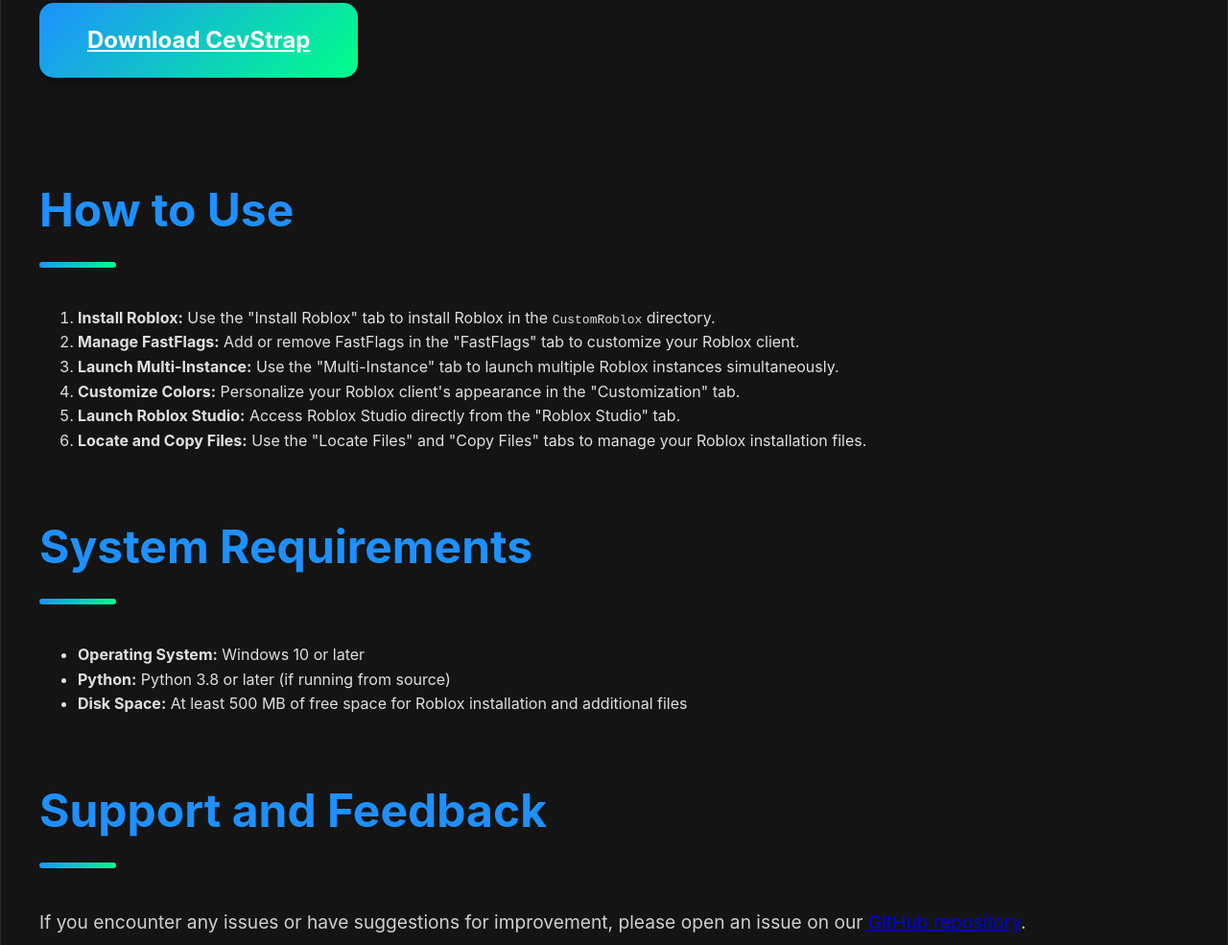
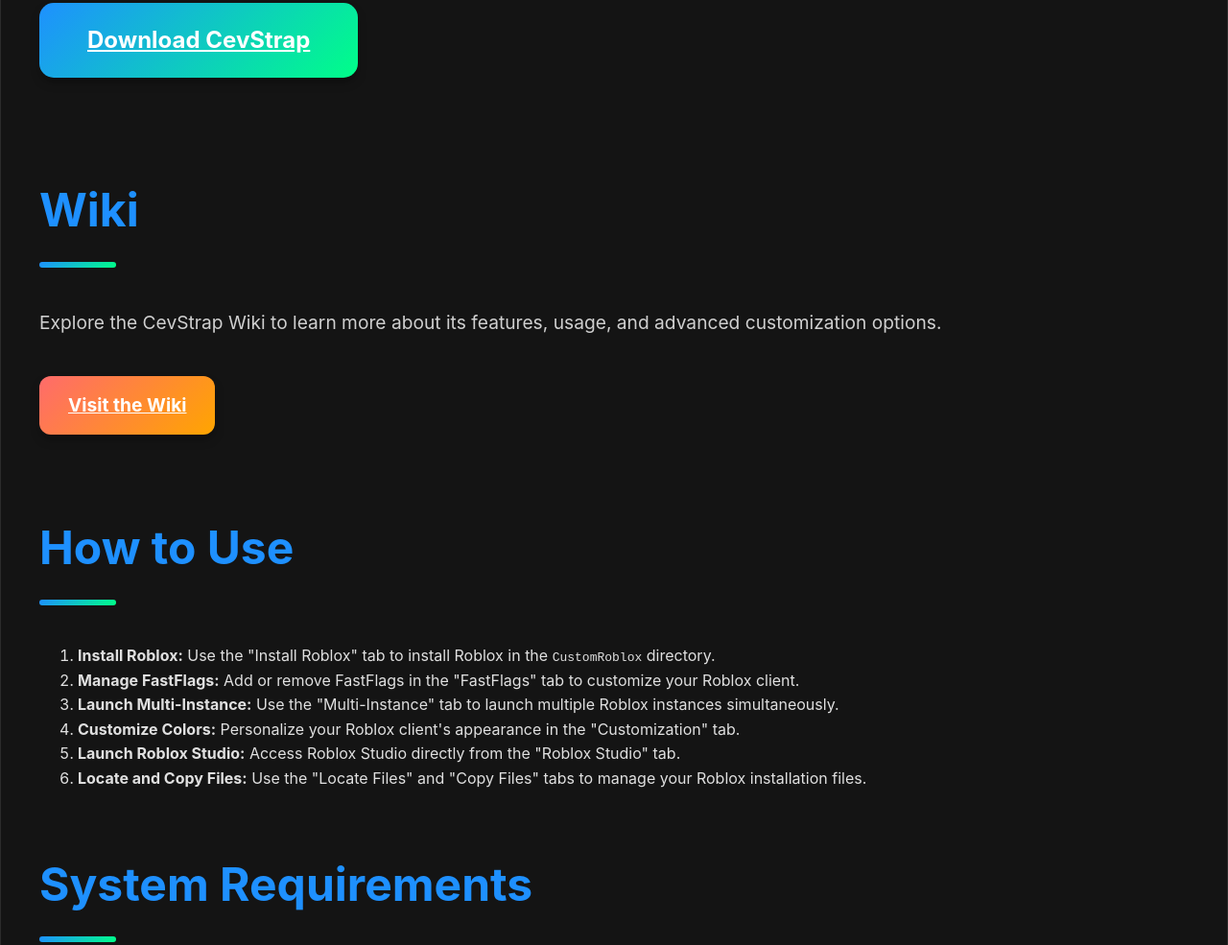
Before and after one commit to CevStrap-Labs/Cev-Strap-Html, a plain HTML site: page index.html in a window 1280 px wide. Shown: the part 2078-3063 px from the top of the page at 96% size. Drawn offline with nearby package versions, Linux system fonts and the light colour scheme; no server answers.

Commit message:
index.html

```diff
--- a/index.html
+++ b/index.html
@@ -5,7 +5,6 @@
   <meta name="viewport" content="width=device-width, initial-scale=1.0">
   <title>CevStrap - Custom Roblox Launcher</title>
   <style>
-    /* General Styles */
     body {
       font-family: 'Inter', sans-serif;
       line-height: 1.6;
@@ -15,8 +14,6 @@
       color: #E0E0E0;
       overflow-x: hidden;
     }
-
-    /* Particle Background */
     #particles-js {
       position: fixed;
       width: 100%;
@@ -24,8 +21,6 @@
       background: radial-gradient(circle, #0A0A0A, #000000);
       z-index: -1;
     }
-
-    /* Header */
     header {
       position: relative;
       padding: 100px 20px;
@@ -34,7 +29,6 @@
       backdrop-filter: blur(20px);
       border-bottom: 1px solid rgba(255, 255, 255, 0.1);
     }
-
     header h1 {
       margin: 0;
       font-size: 4.5rem;
@@ -45,23 +39,15 @@
       -webkit-text-fill-color: transparent;
       animation: glow 2s infinite alternate;
     }
-
     header p {
       font-size: 1.5rem;
       color: #B0B0B0;
       margin-top: 20px;
     }
-
     @keyframes glow {
-      0% {
-        text-shadow: 0 0 20px rgba(30, 144, 255, 0.8);
-      }
-      100% {
-        text-shadow: 0 0 40px rgba(0, 255, 136, 0.8);
-      }
+      0% { text-shadow: 0 0 20px rgba(30, 144, 255, 0.8); }
+      100% { text-shadow: 0 0 40px rgba(0, 255, 136, 0.8); }
     }
-
-    /* Container */
     .container {
       position: relative;
       max-width: 1200px;
@@ -74,8 +60,6 @@
       border: 1px solid rgba(255, 255, 255, 0.1);
       z-index: 1;
     }
-
-    /* Sections */
     h2 {
       color: #1E90FF;
       font-size: 3rem;
@@ -83,7 +67,6 @@
       margin-top: 60px;
       position: relative;
     }
-
     h2::after {
       content: '';
       display: block;
@@ -93,19 +76,15 @@
       margin-top: 15px;
       border-radius: 3px;
     }
-
     p {
       font-size: 1.2rem;
       color: #D0D0D0;
       line-height: 1.8;
     }
-
-    /* Features List */
     .features-list {
       list-style-type: none;
       padding: 0;
     }
-
     .features-list li {
       background: rgba(60, 63, 65, 0.4);
       backdrop-filter: blur(20px);
@@ -116,17 +95,13 @@
       box-shadow: 0 6px 10px rgba(0, 0, 0, 0.3);
       transition: transform 0.3s ease, box-shadow 0.3s ease;
     }
-
     .features-list li:hover {
       transform: translateY(-10px);
       box-shadow: 0 12px 20px rgba(0, 0, 0, 0.5);
     }
-
     .features-list li strong {
       color: #1E90FF;
     }
-
-    /* Download Button */
     .download-button {
       display: inline-block;
       background: linear-gradient(135deg, #1E90FF, #00FF88);
@@ -140,13 +115,10 @@
       box-shadow: 0 6px 10px rgba(0, 0, 0, 0.3);
       transition: transform 0.3s ease, box-shadow 0.3s ease;
     }
-
     .download-button:hover {
       transform: translateY(-5px);
       box-shadow: 0 12px 20px rgba(0, 0, 0, 0.5);
     }
-
-    /* Footer */
     footer {
       position: relative;
       text-align: center;
@@ -158,51 +130,49 @@
       color: #B0B0B0;
       border-top: 1px solid rgba(255, 255, 255, 0.1);
     }
-
     footer a {
       color: #1E90FF;
       text-decoration: none;
       transition: color 0.3s ease;
     }
-
     footer a:hover {
       color: #00FF88;
     }
-
-    /* Animations */
     @keyframes fadeIn {
-      from {
-        opacity: 0;
-        transform: translateY(30px);
-      }
-      to {
-        opacity: 1;
-        transform: translateY(0);
-      }
+      from { opacity: 0; transform: translateY(30px); }
+      to { opacity: 1; transform: translateY(0); }
     }
-
     .container, header, footer {
       animation: fadeIn 1.5s ease-out;
+    }
+    .wiki-button {
+      display: inline-block;
+      background: linear-gradient(135deg, #FF6B6B, #FFA500);
+      color: #FFFFFF;
+      padding: 15px 30px;
+      border-radius: 12px;
+      text-align: center;
+      margin: 20px 0;
+      font-size: 1.2rem;
+      font-weight: 700;
+      box-shadow: 0 6px 10px rgba(0, 0, 0, 0.3);
+      transition: transform 0.3s ease, box-shadow 0.3s ease;
+    }
+    .wiki-button:hover {
+      transform: translateY(-5px);
+      box-shadow: 0 12px 20px rgba(0, 0, 0, 0.5);
     }
   </style>
 </head>
 <body>
-  <!-- Particle Background -->
   <div id="particles-js"></div>
-
-  <!-- Header -->
   <header>
     <h1>CevStrap</h1>
     <p>Custom Roblox Launcher for Enhanced Gameplay and Development</p>
   </header>
-
-  <!-- Main Content -->
   <div class="container">
     <h2>Welcome to CevStrap</h2>
-    <p>
-      Welcome to <strong>CevStrap</strong>, the ultimate tool for customizing and enhancing your Roblox experience. Whether you're a developer, tester, or just a Roblox enthusiast, CevStrap offers a wide range of features to make your Roblox sessions more flexible and powerful.
-    </p>
-
+    <p>Welcome to <strong>CevStrap</strong>, the ultimate tool for customizing and enhancing your Roblox experience. Whether you're a developer, tester, or just a Roblox enthusiast, CevStrap offers a wide range of features to make your Roblox sessions more flexible and powerful.</p>
     <h2>Features</h2>
     <ul class="features-list">
       <li><strong>Custom Roblox Installation:</strong> Install Roblox in a custom directory (<code>CustomRoblox</code>) on your system.</li>
@@ -214,13 +184,12 @@
       <li><strong>Configuration Saving:</strong> Save your FastFlags and customization settings to a configuration file.</li>
       <li><strong>Logging and Feedback:</strong> View real-time logs of all actions performed in the application.</li>
     </ul>
-
     <h2>Download CevStrap</h2>
-    <p>
-      Ready to take control of your Roblox experience? Download the latest version of CevStrap now!
-    </p>
+    <p>Ready to take control of your Roblox experience? Download the latest version of CevStrap now!</p>
     <a href="https://github.com/CevStrap-Labs/Cev-Strap/releases/tag/Cev-Strap" class="download-button">Download CevStrap</a>
-
+    <h2>Wiki</h2>
+    <p>Explore the CevStrap Wiki to learn more about its features, usage, and advanced customization options.</p>
+    <a href="https://github.com/CevStrap-Labs/Cev-Strap-Html/wiki/Useful-Features" class="wiki-button">Visit the Wiki</a>
     <h2>How to Use</h2>
     <ol>
       <li><strong>Install Roblox:</strong> Use the "Install Roblox" tab to install Roblox in the <code>CustomRoblox</code> directory.</li>
@@ -230,32 +199,21 @@
       <li><strong>Launch Roblox Studio:</strong> Access Roblox Studio directly from the "Roblox Studio" tab.</li>
       <li><strong>Locate and Copy Files:</strong> Use the "Locate Files" and "Copy Files" tabs to manage your Roblox installation files.</li>
     </ol>
-
     <h2>System Requirements</h2>
     <ul>
       <li><strong>Operating System:</strong> Windows 10 or later</li>
       <li><strong>Python:</strong> Python 3.8 or later (if running from source)</li>
       <li><strong>Disk Space:</strong> At least 500 MB of free space for Roblox installation and additional files</li>
     </ul>
-
     <h2>Support and Feedback</h2>
-    <p>
-      If you encounter any issues or have suggestions for improvement, please open an issue on our <a href="https://github.com/CevStrap-Labs/Cev-Strap">GitHub repository</a>.
-    </p>
-
+    <p>If you encounter any issues or have suggestions for improvement, please open an issue on our <a href="https://github.com/CevStrap-Labs/Cev-Strap">GitHub repository</a>.</p>
     <h2>License</h2>
-    <p>
-      CevStrap is released under the <strong>MIT License</strong>. Feel free to modify and distribute the software as per the license terms.
-    </p>
+    <p>CevStrap is released under the <strong>MIT License</strong>. Feel free to modify and distribute the software as per the license terms.</p>
   </div>
-
-  <!-- Footer -->
   <footer>
+    <p><a href="https://github.com/CevStrap-Labs/Cev-Strap">GitHub Repository</a></p>
     <p>© 2025 CevStrap Labs. All rights reserved.</p>
-    <p><a href="https://github.com/CevStrap-Labs/Cev-Strap">GitHub Repository</a></p>
   </footer>
-
-  <!-- Particle.js Script -->
   <script src="https://cdn.jsdelivr.net/particles.js/2.0.0/particles.min.js"></script>
   <script>
     particlesJS.load('particles-js', 'particles.json', function() {
```
